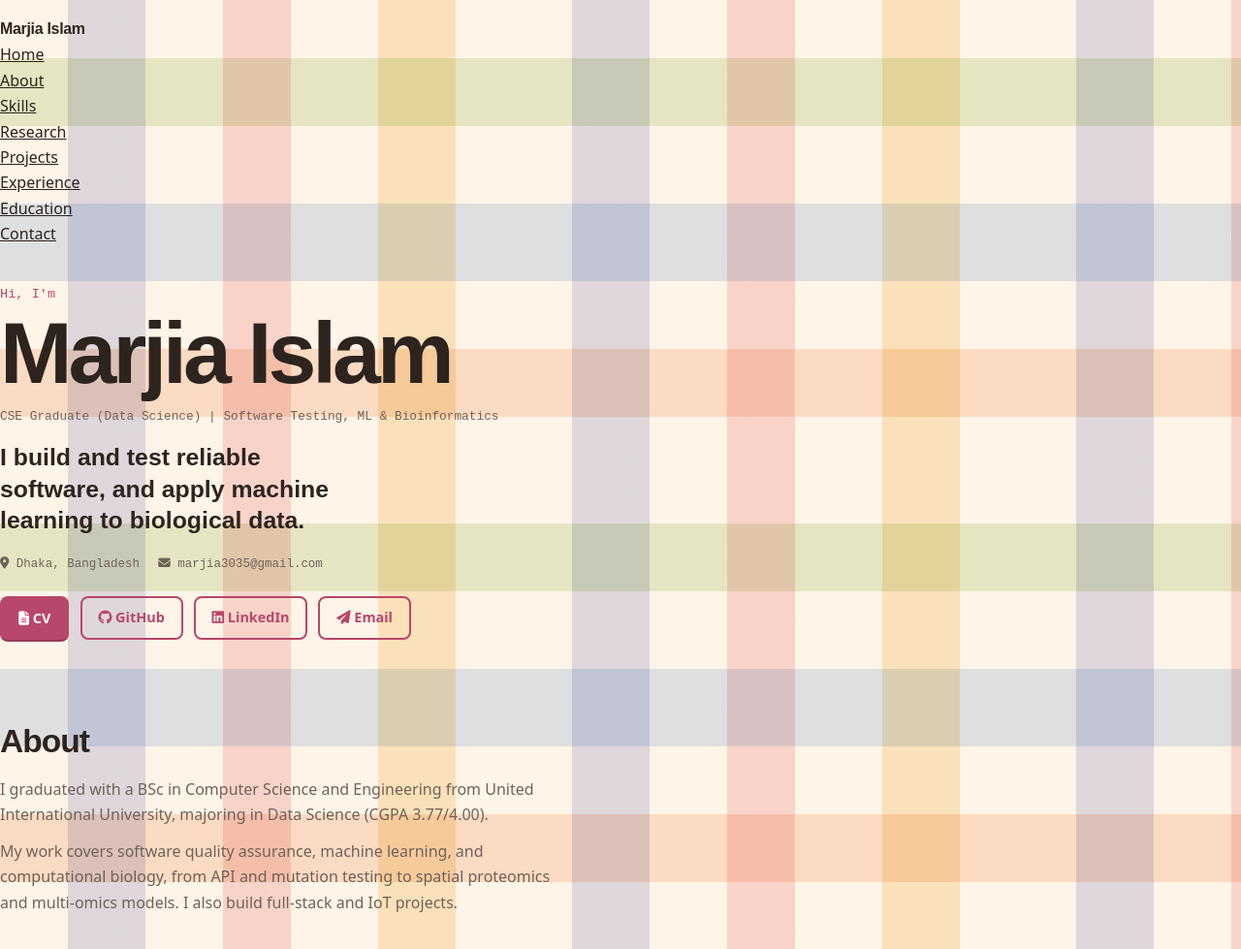
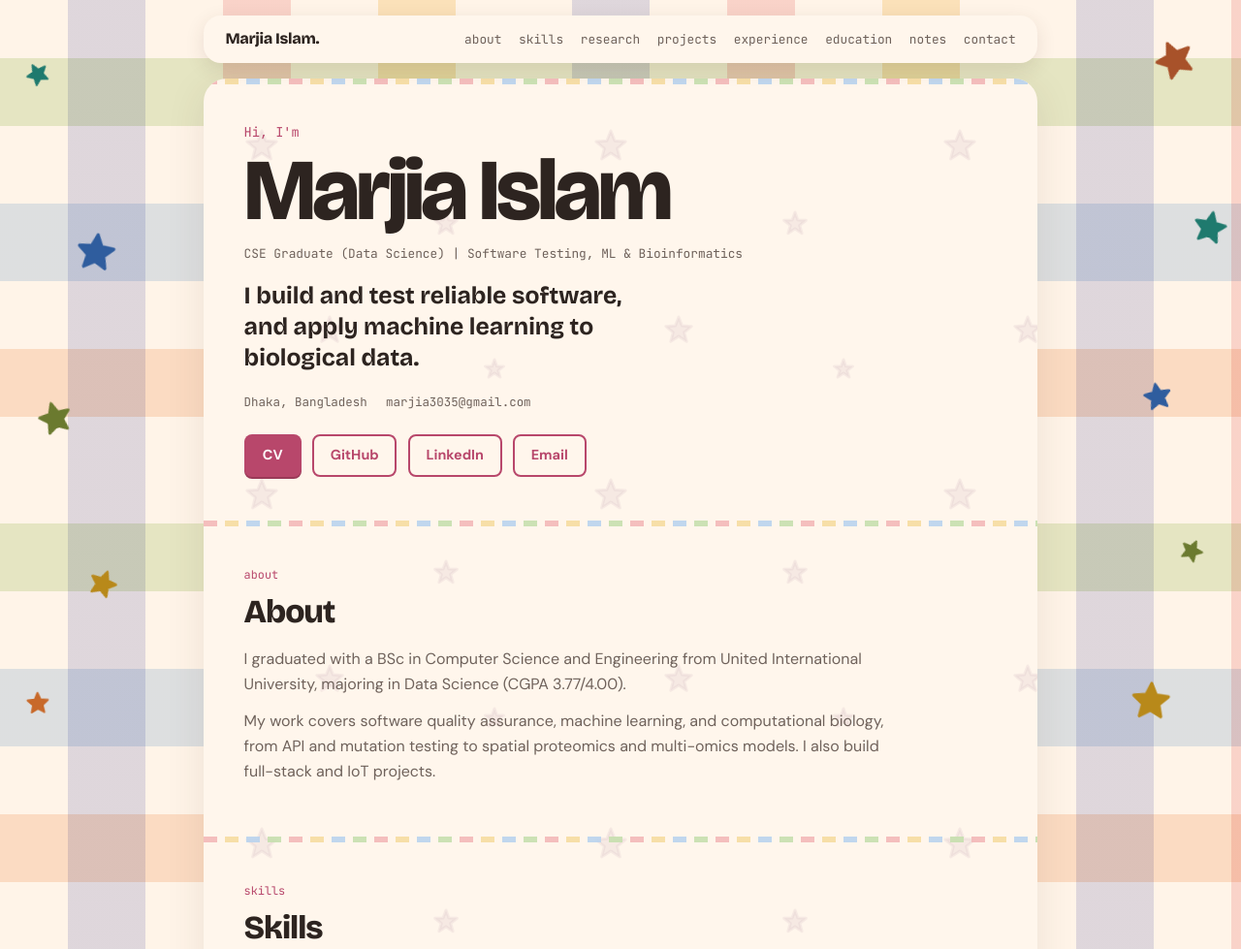
Before and after one commit to MarjiaIslam/MyPortfolio, a plain HTML site: page index.html in a window 1280 px wide. Shown: the top 979 px of the page at 97% size. Drawn offline with nearby package versions, Linux system fonts and the light colour scheme.

Commit message:
Add files via upload

```diff
--- a/index.html
+++ b/index.html
@@ -4,52 +4,53 @@
     <meta charset="UTF-8">
     <meta name="viewport" content="width=device-width, initial-scale=1.0">
     <title>Marjia Islam | Portfolio</title>
-    <meta name="description" content="Marjia Islam - Computer Science graduate (Data Science major) working across software testing, machine learning, and bioinformatics.">
+    <meta name="description" content="Marjia Islam - Computer Science graduate (Data Science) working across software testing, machine learning, and bioinformatics.">
     <link rel="preconnect" href="https://fonts.googleapis.com">
     <link rel="preconnect" href="https://fonts.gstatic.com" crossorigin>
-    <link href="https://fonts.googleapis.com/css2?family=Inter:wght@400;500;600;700&display=swap" rel="stylesheet">
-    <link rel="stylesheet" href="https://cdnjs.cloudflare.com/ajax/libs/font-awesome/6.5.0/css/all.min.css">
+    <link href="https://fonts.googleapis.com/css2?family=Bricolage+Grotesque:opsz,wght@12..96,500;12..96,700;12..96,800&family=DM+Sans:wght@400;500;700&family=JetBrains+Mono:wght@400;500&display=swap" rel="stylesheet">
     <link rel="stylesheet" href="style.css">
 </head>
 <body>
-    <header>
+    <div class="stars" aria-hidden="true"></div>
+
+    <header class="topbar">
+        <a class="brand" href="#home">Marjia Islam.</a>
         <nav>
-            <a class="brand" href="#home">Marjia Islam</a>
-            <ul class="nav-list">
-                <li class="active"><a href="#home">Home</a></li>
-                <li><a href="#about">About</a></li>
-                <li><a href="#skills">Skills</a></li>
-                <li><a href="#research">Research</a></li>
-                <li><a href="#projects">Projects</a></li>
-                <li><a href="#experience">Experience</a></li>
-                <li><a href="#education">Education</a></li>
-                <li><a href="#contact">Contact</a></li>
-            </ul>
+            <a href="#about">about</a>
+            <a href="#skills">skills</a>
+            <a href="#research">research</a>
+            <a href="#projects">projects</a>
+            <a href="#experience">experience</a>
+            <a href="#education">education</a>
+            <a href="#notes">notes</a>
+            <a href="#contact">contact</a>
         </nav>
     </header>
 
-    <main>
-        <section class="hero section" id="home">
-            <div class="container">
+    <main class="sheet">
+        <div class="dash"></div>
+        <section class="section hero" id="home">
+            <div>
                 <p class="eyebrow">Hi, I'm</p>
                 <h1>Marjia Islam</h1>
                 <h2>CSE Graduate (Data Science) | Software Testing, ML &amp; Bioinformatics</h2>
                 <p>I build and test reliable software, and apply machine learning to biological data.</p>
                 <div class="hero-meta">
-                    <span><i class="fa-solid fa-location-dot"></i> Dhaka, Bangladesh</span>
-                    <span><i class="fa-solid fa-envelope"></i> marjia3035@gmail.com</span>
+                    <span>Dhaka, Bangladesh</span>
+                    <span>marjia3035@gmail.com</span>
                 </div>
                 <div class="hero-links">
-                    <a class="btn primary" href="CV_Marjia_Islam.pdf" target="_blank" rel="noopener noreferrer"><i class="fa-solid fa-file-lines"></i> CV</a>
-                    <a class="btn" href="https://github.com/MarjiaIslam" target="_blank" rel="noopener noreferrer"><i class="fa-brands fa-github"></i> GitHub</a>
-                    <a class="btn" href="https://www.linkedin.com/in/marjiaislam3035" target="_blank" rel="noopener noreferrer"><i class="fa-brands fa-linkedin"></i> LinkedIn</a>
-                    <a class="btn" href="mailto:marjia3035@gmail.com"><i class="fa-solid fa-paper-plane"></i> Email</a>
+                    <a class="btn primary" href="Marjia_Islam_CV.pdf" target="_blank" rel="noopener noreferrer">CV</a>
+                    <a class="btn" href="https://github.com/MarjiaIslam" target="_blank" rel="noopener noreferrer">GitHub</a>
+                    <a class="btn" href="https://www.linkedin.com/in/marjiaislam3035" target="_blank" rel="noopener noreferrer">LinkedIn</a>
+                    <a class="btn" href="mailto:marjia3035@gmail.com">Email</a>
                 </div>
             </div>
         </section>
-
+        <div class="dash"></div>
         <section class="section" id="about">
-            <div class="container">
+            <div>
+                <p class="eyebrow">about</p>
 <h3 class="section-title">About</h3>
                 <p>
                     I graduated with a BSc in Computer Science and Engineering from United International University,
@@ -61,9 +62,10 @@
                 </p>
             </div>
         </section>
-
-        <section class="section alt" id="skills">
-            <div class="container">
+        <div class="dash"></div>
+        <section class="section" id="skills">
+            <div>
+                <p class="eyebrow">skills</p>
 <h3 class="section-title">Skills</h3>
                 <div class="grid two">
                     <article class="card">
@@ -93,9 +95,10 @@
                 </div>
             </div>
         </section>
-
+        <div class="dash"></div>
         <section class="section" id="research">
-            <div class="container">
+            <div>
+                <p class="eyebrow">research</p>
 <h3 class="section-title">Research</h3>
                 <div class="grid">
                     <article class="card">
@@ -121,9 +124,10 @@
                 </div>
             </div>
         </section>
-
-        <section class="section alt" id="projects">
-            <div class="container">
+        <div class="dash"></div>
+        <section class="section" id="projects">
+            <div>
+                <p class="eyebrow">projects</p>
 <h3 class="section-title">Projects</h3>
                 <div class="grid two">
                     <article class="card">
@@ -196,9 +200,10 @@
                 </ul>
             </div>
         </section>
-
+        <div class="dash"></div>
         <section class="section" id="experience">
-            <div class="container">
+            <div>
+                <p class="eyebrow">experience</p>
 <h3 class="section-title">Experience</h3>
                 <article class="card">
                     <div class="card-head"><h4>Private Academic Tutor</h4><span class="tag">2017 - 2020</span></div>
@@ -206,9 +211,10 @@
                 </article>
             </div>
         </section>
-
-        <section class="section alt" id="education">
-            <div class="container">
+        <div class="dash"></div>
+        <section class="section" id="education">
+            <div>
+                <p class="eyebrow">education</p>
 <h3 class="section-title">Education &amp; Achievements</h3>
                 <div class="grid two">
                     <article class="card">
@@ -235,31 +241,31 @@
                 </div>
             </div>
         </section>
-
+        <div class="dash"></div>
         <section class="section" id="notes">
-            <div class="container">
+            <div>
+                <p class="eyebrow">notes</p>
 <h3 class="section-title">Study Notes</h3>
                 <p>Handwritten notes from my CSE courses at UIU (programming, databases, electronics and more), shared in case they help other students.</p>
-                <a class="btn" href="https://drive.google.com/drive/folders/181SOqVTWkFZHqyalPLmb_-ICMFA46RTE?usp=sharing" target="_blank" rel="noopener noreferrer"><i class="fa-solid fa-book-open"></i> View Notes</a>
+                <a class="btn" href="https://drive.google.com/drive/folders/181SOqVTWkFZHqyalPLmb_-ICMFA46RTE?usp=sharing" target="_blank" rel="noopener noreferrer">View Notes</a>
+            </div>
+        </section>
+        <div class="dash"></div>
+        <section class="section" id="contact">
+            <div>
+                <p class="eyebrow">contact</p>
+<h3 class="section-title">Contact</h3>
+                <div class="grid two contact-grid">
+                    <a class="card contact" href="mailto:marjia3035@gmail.com">marjia3035@gmail.com</a>
+                    <a class="card contact" href="tel:+8801711379663">+880 1711 379663</a>
+                    <a class="card contact" href="https://github.com/MarjiaIslam" target="_blank" rel="noopener noreferrer">github.com/MarjiaIslam</a>
+                    <a class="card contact" href="https://www.linkedin.com/in/marjiaislam3035" target="_blank" rel="noopener noreferrer">linkedin.com/in/marjiaislam3035</a>
+                </div>
             </div>
         </section>
 
-        <section class="section alt" id="contact">
-            <div class="container">
-                <h3 class="section-title">Contact</h3>
-                <div class="grid two contact-grid">
-                    <a class="card contact" href="mailto:marjia3035@gmail.com"><i class="fa-solid fa-envelope"></i> marjia3035@gmail.com</a>
-                    <a class="card contact" href="tel:+8801711379663"><i class="fa-solid fa-phone"></i> +880 1711 379663</a>
-                    <a class="card contact" href="https://github.com/MarjiaIslam" target="_blank" rel="noopener noreferrer"><i class="fa-brands fa-github"></i> github.com/MarjiaIslam</a>
-                    <a class="card contact" href="https://www.linkedin.com/in/marjiaislam3035" target="_blank" rel="noopener noreferrer"><i class="fa-brands fa-linkedin"></i> linkedin.com/in/marjiaislam3035</a>
-                </div>
-            </div>
-        </section>
+        <footer>&copy; 2026 Marjia Islam</footer>
     </main>
-
-    <footer>
-        <p>&copy; 2026 Marjia Islam</p>
-    </footer>
 
     <script src="script.js"></script>
 </body>
```
Lines whose indentation alone changed are shown as unchanged.
